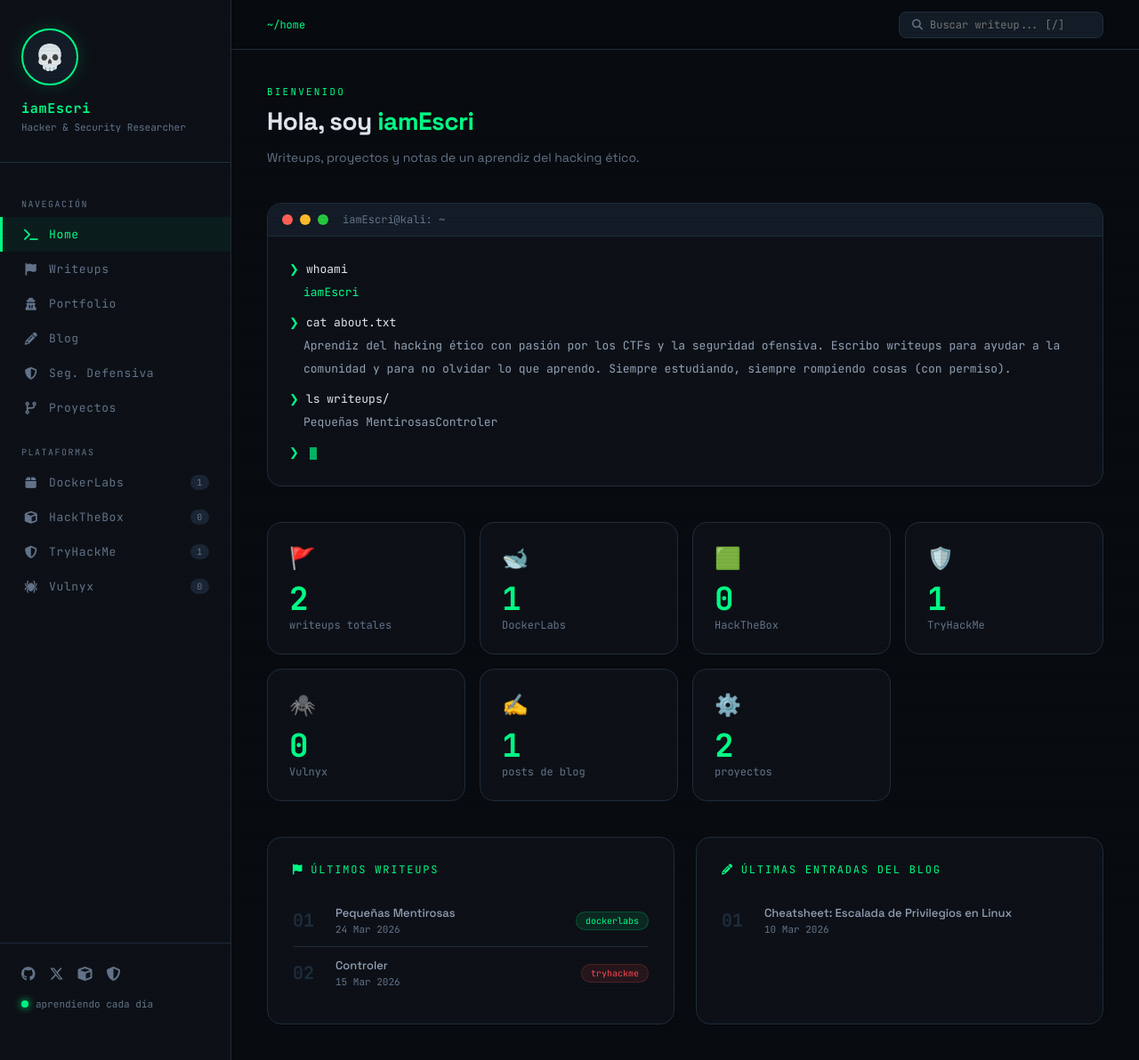
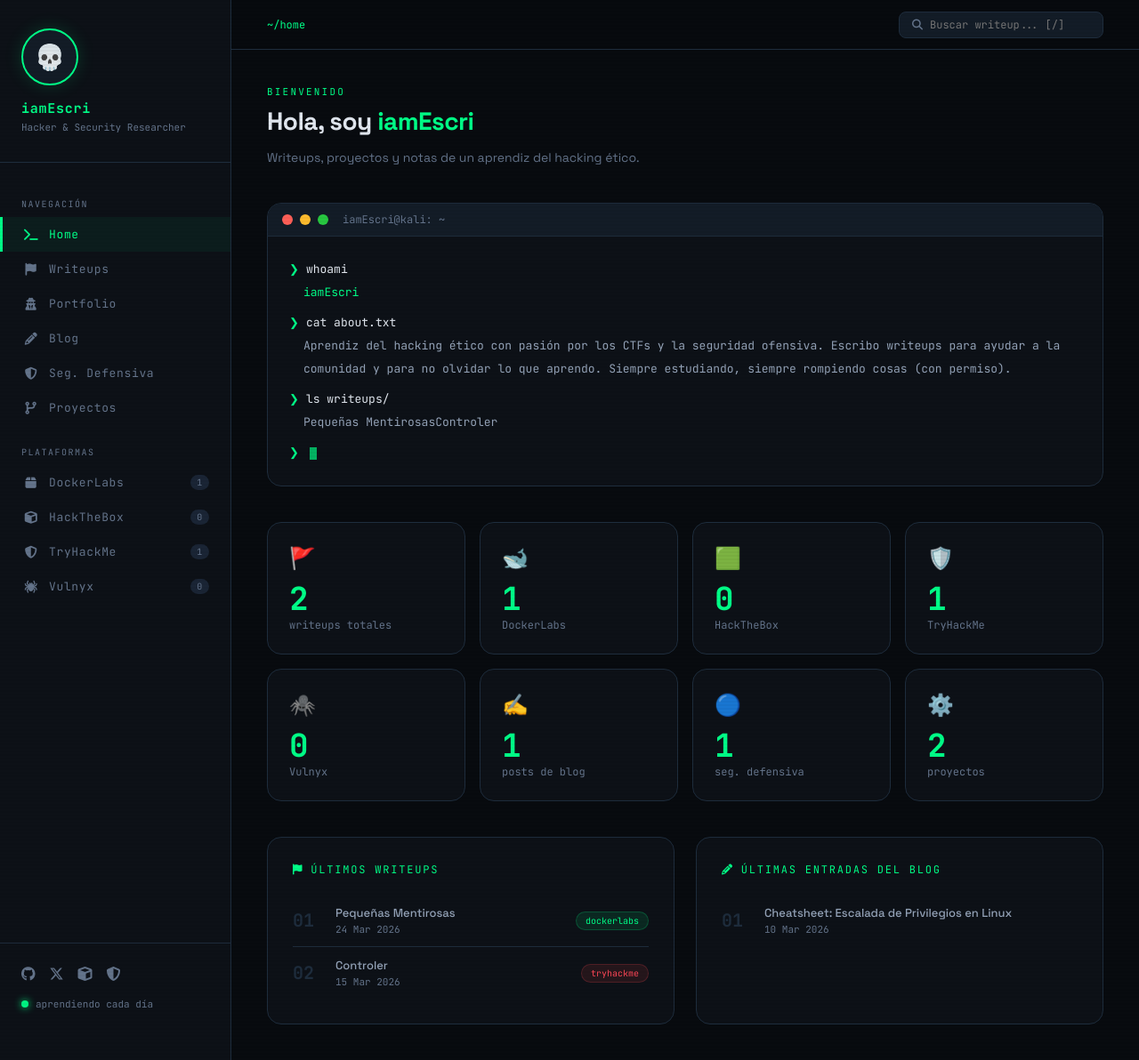
Before and after one commit to iamEscri/iamescri.github.io, a Jekyll site: the page built from index.html, in a window 1280 px wide and 1192 px high. Shown: the whole window at 89% size. Built offline with Jekyll 4.4.1, drawn with Linux system fonts in a browser that asks for light colours.

Commit message:
Update index.html

```diff
--- a/index.html
+++ b/index.html
@@ -74,6 +74,11 @@
       <div class="stat-icon">✍️</div>
       <div class="stat-number">{{ all_blog | size }}</div>
       <div class="stat-label">posts de blog</div>
+    </div>
+    <div class="stat-card">
+      <div class="stat-icon">🔵</div>
+      <div class="stat-number">{{ all_defensive | size }}</div>
+      <div class="stat-label">seg. defensiva</div>
     </div>
     <div class="stat-card">
       <div class="stat-icon">⚙️</div>
```
